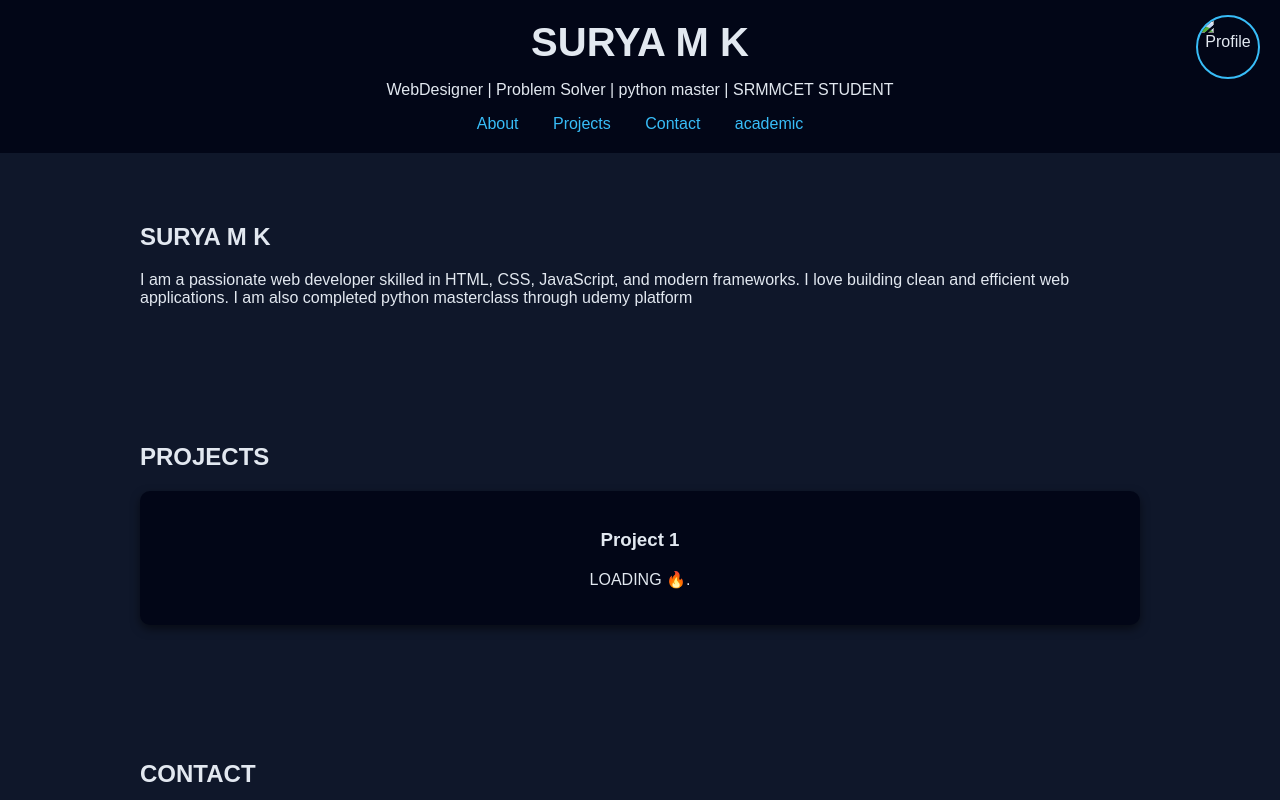
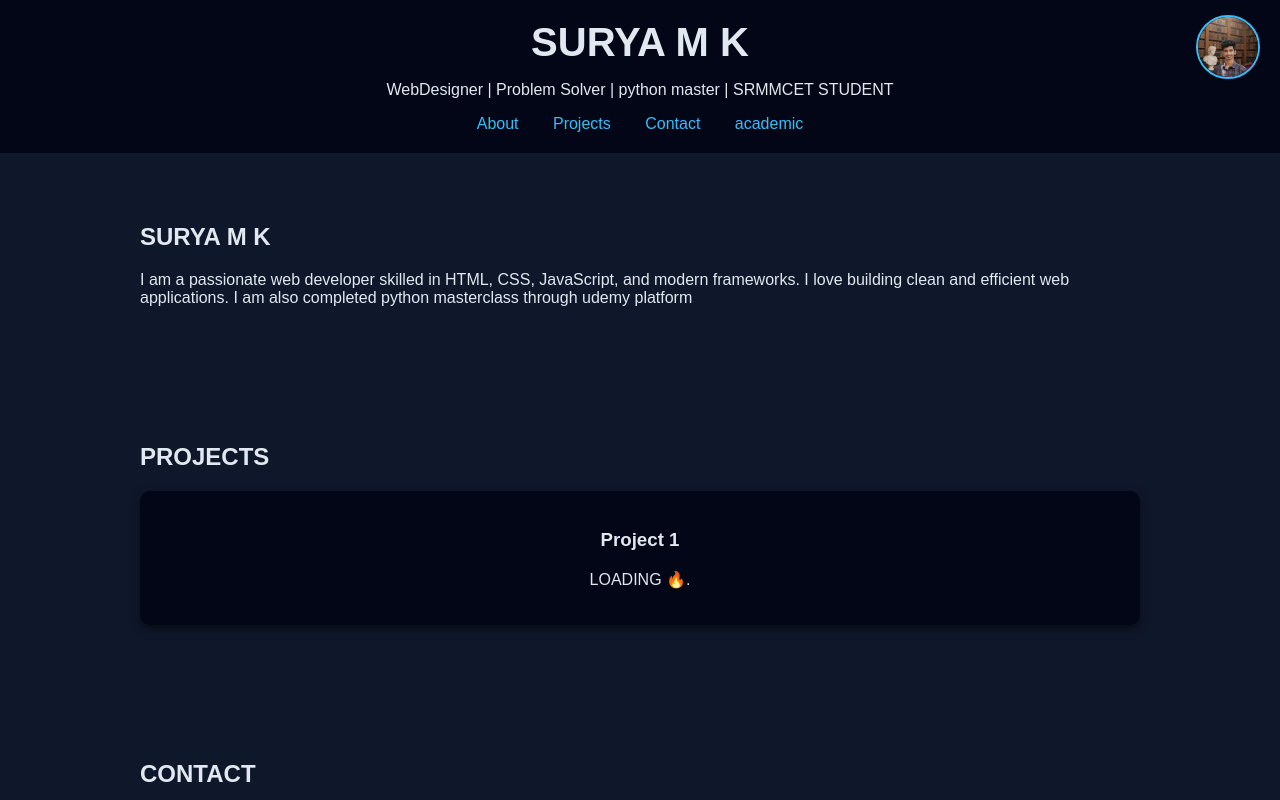
Before and after one commit to suryapersonal2007-web/wepages, a plain HTML site: page index.html in a window 1280 px wide. Shown: the top 800 px of the page. Drawn offline with Linux system fonts and the light colour scheme.

Commit message:
starting

```diff
--- a/index.html
+++ b/index.html
@@ -91,7 +91,7 @@
 </head>
 <body>
   <header>
-    <img src="your-photo.jpg" alt="Profile" class="profile-pic" onclick="openModal()" />
+    <img src="surya.png" alt="Profile" class="profile-pic" onclick="openModal()" />
     <h1>SURYA M K </h1>
     <p>WebDesigner | Problem Solver | python master | SRMMCET STUDENT  </p>
     <nav>
@@ -133,7 +133,7 @@
   </footer>
   <!-- Modal for full image -->
   <div id="imageModal" class="modal" onclick="closeModal()">
-    <img src="your-photo.jpg" alt="Full Profile" />
+    <img src="surya.png" alt="Full Profile" />
   </div>
 
   <script>
```
